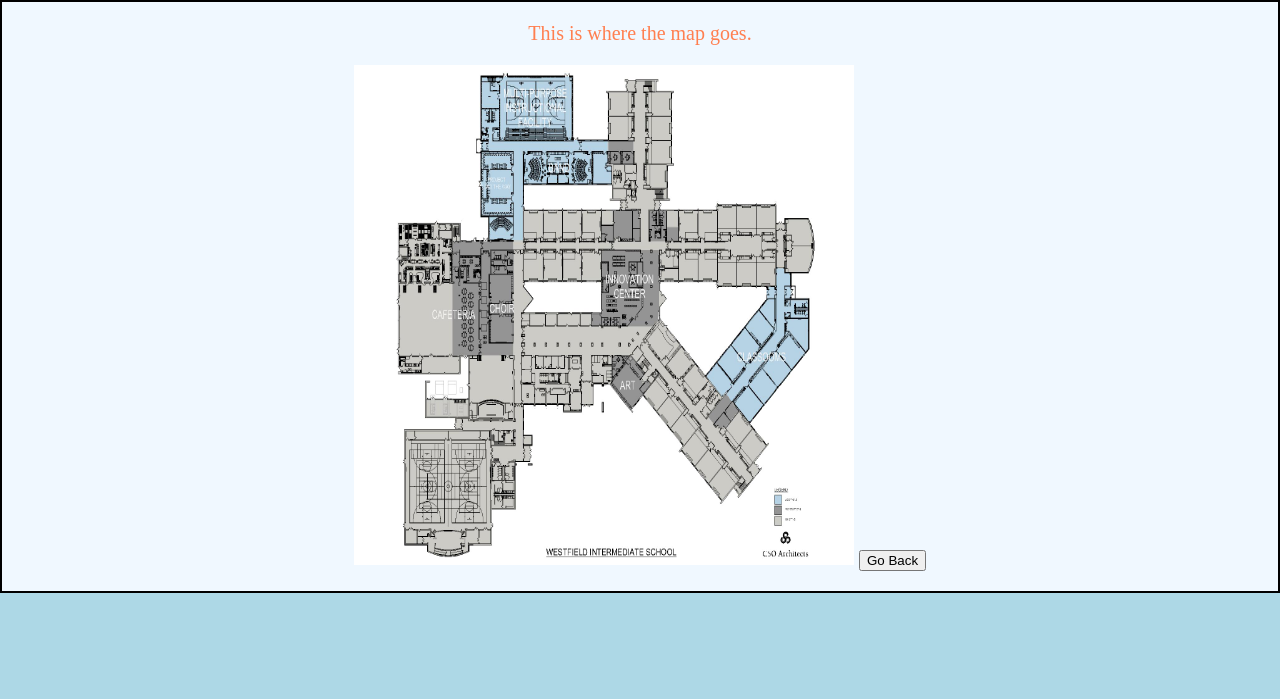
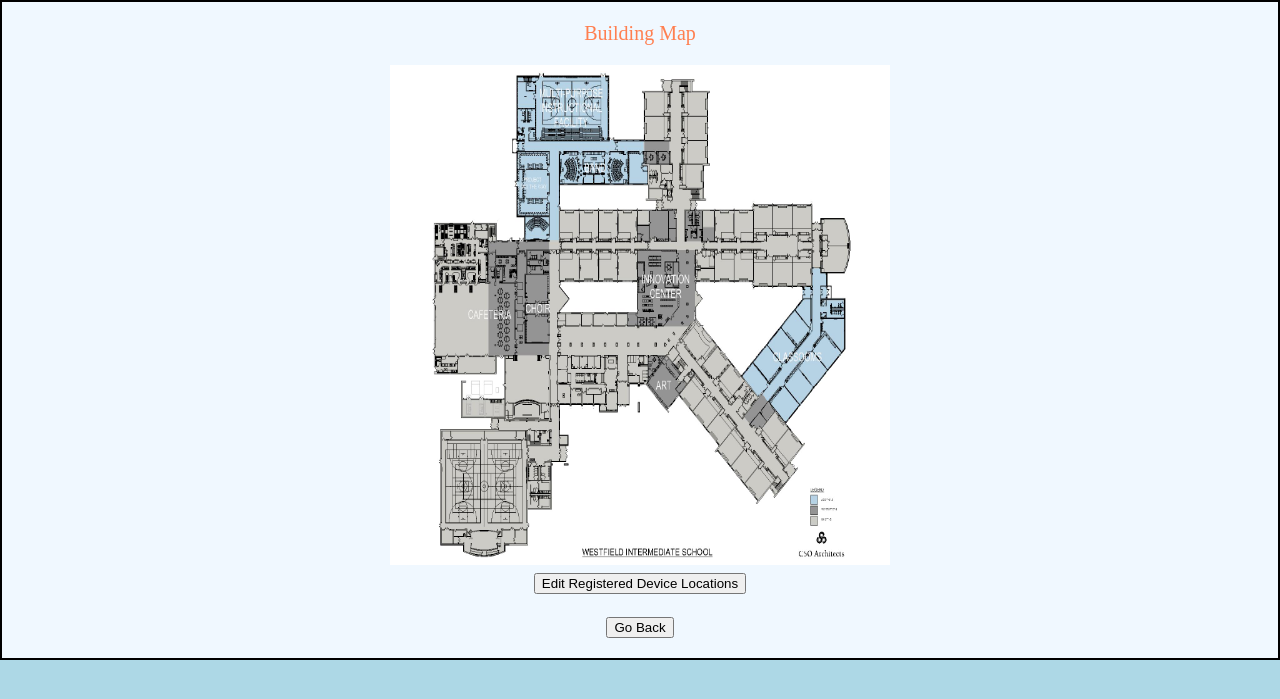
Before and after one commit to ChrisBlanks/AlertSystem, a Django app: page /AlertApp/map/ in a window 1280 px wide. Shown: the top 699 px of the page. Run offline with Django 3.2, Linux system fonts and the light colour scheme; a user stored in the database is signed in.

Commit message:
Fixed issue with saving user info; sends device id # via sms now

```diff
--- a/Alert_App/admin.py
+++ b/Alert_App/admin.py
@@ -9,7 +9,7 @@ class UsersInline(admin.StackedInline):
 	"""Allows admin interface to edit the given model on the same page as the parent model."""
 	model = Users
 	can_delete = False
-	verbose_name_plural = "users"
+	verbose_name_plural = "user"
 
 class UserAdmin(UserAdmin):
 	"""Adds the Inline to the admin user """
--- a/Alert_App/models.py
+++ b/Alert_App/models.py
@@ -7,6 +7,7 @@ class Users(models.Model):
 	"""Defines a model with custom attributes, which will be added to the base User class."""
 	user = models.OneToOneField(User,on_delete=models.CASCADE)
 	is_supervisor_user = models.BooleanField(default=False)
+	using_device_number = models.IntegerField(default=-1)  #default is -1 to indicate that it hasn't been changed
 
 	def get_supervisor_status(self):
 		"""Returns status of whether a user is a supervisor or not."""
--- a/Alert_App/static/Alert_App/css/style.css
+++ b/Alert_App/static/Alert_App/css/style.css
@@ -22,3 +22,6 @@ questionnaire{
 	color: red;
 
 }
+Canvas{
+		text-align: center;
+}
--- a/Alert_App/templates/Alert_App/map.html
+++ b/Alert_App/templates/Alert_App/map.html
@@ -3,13 +3,145 @@
 {%  block title %}Map{% endblock%}
 
 {% block content %}
-	<p>This is where the map goes.</p>
-
+	<p>Building Map</p>
 	{% load static %}
-	<img src="{%  static "Alert_App/images/school_map_example.jpg" %}" alt="Example of floor plan" style="width:500px;height:500px" >
+	<img src="{%  static "Alert_App/images/school_map_example.jpg" %}"
+	alt="Example of floor plan" style="width:500px;height:500px" id="map" ><br>
 
 	{% if user.is_superuser  %}
-		<!--Some javascript function for placing markers on  image. -->
+		<input type="hidden" name="markers" id="data_store" value="" />
+		<!--"Markers" hidden element stores marker information in this format:
+		<marker_number,x_position,y_position>                              -->
+
+		<button type="button" onClick="allowEdits()" id="edit_button">Edit Registered Device Locations</button>
+		<p align="center">
+			<canvas id="Canvas" height="600" width="600" style="display:none" align="right"></canvas>
+		</p>
+		<script>
+			function cancelEdit(){
+				//resets page to initial elements and layout
+				var map = document.getElementById("map");
+				map.style.display = ""; //revert to original display
+
+				var edit_button = document.getElementById("edit_button");
+				edit_button.style.display = "";
+
+				var canvas = document.getElementById("Canvas");
+				canvas.style.display = "none";  //revert to original display
+
+				var tmp = document.getElementById("cancel_button");
+				tmp.style.display = "none";
+				tmp.parentNode.removeChild(tmp)
+			}
+			function allowEdits(){
+				//displays canvas for adding new devices
+				var map = document.getElementById("map");
+				map.style.display = "none";
+
+				var edit_button = document.getElementById("edit_button");
+				edit_button.style.display = "none";
+
+				var canvas = document.getElementById("Canvas");
+				canvas.style.display = "block";
+
+				var data_store = document.getElementById("data_store");
+
+				//creates a cancel button
+				var btn = document.createElement("BUTTON");
+				btn.setAttribute("id", "cancel_button");
+				btn.onclick = cancelEdit;
+				var text_str = document.createTextNode("Cancel?");
+				btn.appendChild(text_str);
+				document.body.appendChild(btn);
+
+				// begin making markers
+				var context = canvas.getContext("2d")
+				var mapSprite = new Image();
+				mapSprite.src = map.src;
+
+				var Marker = function () {
+					this.Sprite = new Image();
+					this.Sprite.src = "http://www.clker.com/cliparts/w/O/e/P/x/i/map-marker-hi.png"
+					this.Width = 12;
+					this.Height = 20;
+					this.XPos = 0;
+					this.YPos = 0;
+				}
+
+				// Array of markers
+				var Markers = new Array();
+
+				// When the user clicks their mouse on our canvas run this code
+				var mouseClicked = function (mouse) {
+					// Get corrent mouse coords
+					var rect = canvas.getBoundingClientRect();
+					var mouseXPos = (mouse.x - rect.left);
+					var mouseYPos = (mouse.y - rect.top);
+
+					// Move the marker when placed to a better location
+					var marker = new Marker();
+					marker.XPos = mouseXPos - (marker.Width / 2);
+					marker.YPos = mouseYPos - marker.Height;
+
+					// Push our new marker to our Markers array
+					Markers.push(marker);
+				}
+
+				// Add mouse click event listener to canvas
+				canvas.addEventListener("mousedown", mouseClicked, false);
+
+				// Run this once so we setup text rendering
+				var firstLoad = function () {
+					context.font = "15px Georgia";
+					context.textAlign = "center";
+				}
+
+				firstLoad();
+
+				// This will be called 60 times a second, look at the code at the bottom `setInterval`
+				var main = function () {
+					// Update our canvas
+					draw();
+				};
+
+				var draw = function () {
+					// Clear Canvas
+					context.fillStyle = "#000";
+					context.fillRect(0, 0, canvas.width, canvas.height);
+
+					// Draw map
+					// Sprite, X location, Y location, Image width, Image height
+					// You can leave the image height and width off, if you do it will draw the image at default size
+					context.drawImage(mapSprite, 0, 0,canvas.width,canvas.height);
+
+					var data_builder = "";
+					// Draw markers
+					for (var i = 0; i < Markers.length; i++) {
+
+						var tempMarker = Markers[i];
+						// Draw marker
+						context.drawImage(tempMarker.Sprite, tempMarker.XPos, tempMarker.YPos, tempMarker.Width, tempMarker.Height);
+						data_builder += "<"+ (i+1).toString() + ","+(tempMarker.XPos).toString()+ ","+tempMarker.YPos.toString() +">";
+						data_store.value = data_builder;
+						// Calculate position text
+						var markerText = "Device: " + (i +1); //+ " Position (X:" + tempMarker.XPos + ", Y:" + tempMarker.YPos + ")";
+
+						// Draw a simple box so you can see the position
+						var textMeasurements = context.measureText(markerText);
+						context.fillStyle = "#666";
+						context.globalAlpha = 0.7;
+						context.fillRect(tempMarker.XPos - (textMeasurements.width / 2), tempMarker.YPos - 15, textMeasurements.width, 20);
+						context.globalAlpha = 1;
+
+						// Draw position above
+						context.fillStyle = "#F83106";
+						context.fillText(markerText, tempMarker.XPos, tempMarker.YPos);
+					}
+				};
+
+				setInterval(main, (1000 / 60)); // Refresh 60 times a second
+			}
+		</script>
 	{% endif %}
 	<button onclick="go_back()">Go Back</button>
 
--- a/Alert_App/templates/Alert_App/report.html
+++ b/Alert_App/templates/Alert_App/report.html
@@ -3,7 +3,6 @@
 {%  block title %}Reporting Page{% endblock%}
 
 {% block content %}
-	<p>{{ user_type }}</p>
 	{% if user_type %}
 		<form method="post" action="{% url 'AlertApp:map' %}">
 		{% csrf_token %}
--- a/Alert_App/views.py
+++ b/Alert_App/views.py
@@ -6,7 +6,7 @@ from django.http import HttpResponse,HttpResponseRedirect
 from django.http import Http404
 
 from Alert_App.sendSms import sendAlertToPolice
-
+import random
 
 def index(request):
 	device_id = None
@@ -15,6 +15,7 @@ def index(request):
 	msg = ""
 
 	if request.method == "POST":
+		print("post received")
 		username = request.POST.get('username',None)
 		print(username)
 		password = request.POST.get('password',None)
@@ -23,14 +24,26 @@ def index(request):
 		if request.user.is_authenticated:
 			pass #if user is already authenticated, skip
 		else:
+
 			user = authenticate(username=username,password=password) #checks credentials against authentication backend
 			if user:
 				login(request,user) #if authenticated, login using database credentials
 				device_id = request.POST.get('id_number',None)
+				if device_id is not None:
+					user.users.using_device_number = device_id
+					print("stored device number as:"+user.users.using_device_number)
 				user_type = user.users.is_supervisor_user #get user type for later use in forms
+				user.users.save()
+				user.save()
 			else:
 				isNotValidUser = True #not a valid user
 				msg = msg + "Not a valid user. "
+	else:
+		print("No post received")
+		print(request.user)
+		print(request.user.users.using_device_number)
+		if request.user.users.using_device_number is not -1:
+			device_id = request.user.users.using_device_number
 
 	if device_id == None or device_id == "":
 		msg = msg + "Not using a registered device."
@@ -78,7 +91,7 @@ def response(request):
 	if report_type == None:
 		return render(request,'Alert_App/response.html')
 	elif report_type == "shooter":
-		sendAlertToPolice()
+		sendAlertToPolice(request.user.users.using_device_number)
 
 	context = {'report_type':report_type}
 	return render(request,'Alert_App/response.html',context)
@@ -101,7 +114,7 @@ def sendReport(request):
 				print("Location is:"+location_str)
 				msg_combination = msg_combination + location_str
 
-			sendAlertToPolice(default_msg=msg_combination )
+			sendAlertToPolice(request.user.users.using_device_number,default_msg=msg_combination )
 
 
 	return render(request, 'home.html')
--- a/templates/home.html
+++ b/templates/home.html
@@ -6,7 +6,7 @@
 {% block content %}
 
 {% if user.is_authenticated %}
-    Hello {{ user.username }}.
+    <p>Hello, {{ user.username }}.</p>
     {% if user.is_superuser  %}
         <p><a href="{% url 'admin:index' %}">admin page</a></p>
 		<p><a href="{% url 'AlertApp:index' %}">Go to reporting page.</a></p>
```
Also changed, not shown: Alert_App/sendSms.py (added, +24 -0 lines), Alert_App/static/Alert_App/createMarkers.js (added, +87 -0 lines), Alert_App/templates/Alert_App/index.html (+4 -4 lines), Alert_App/migrations/0001_initial.py, Alert_App/migrations/0002_users_using_device_number.py (added), db.sqlite3.
